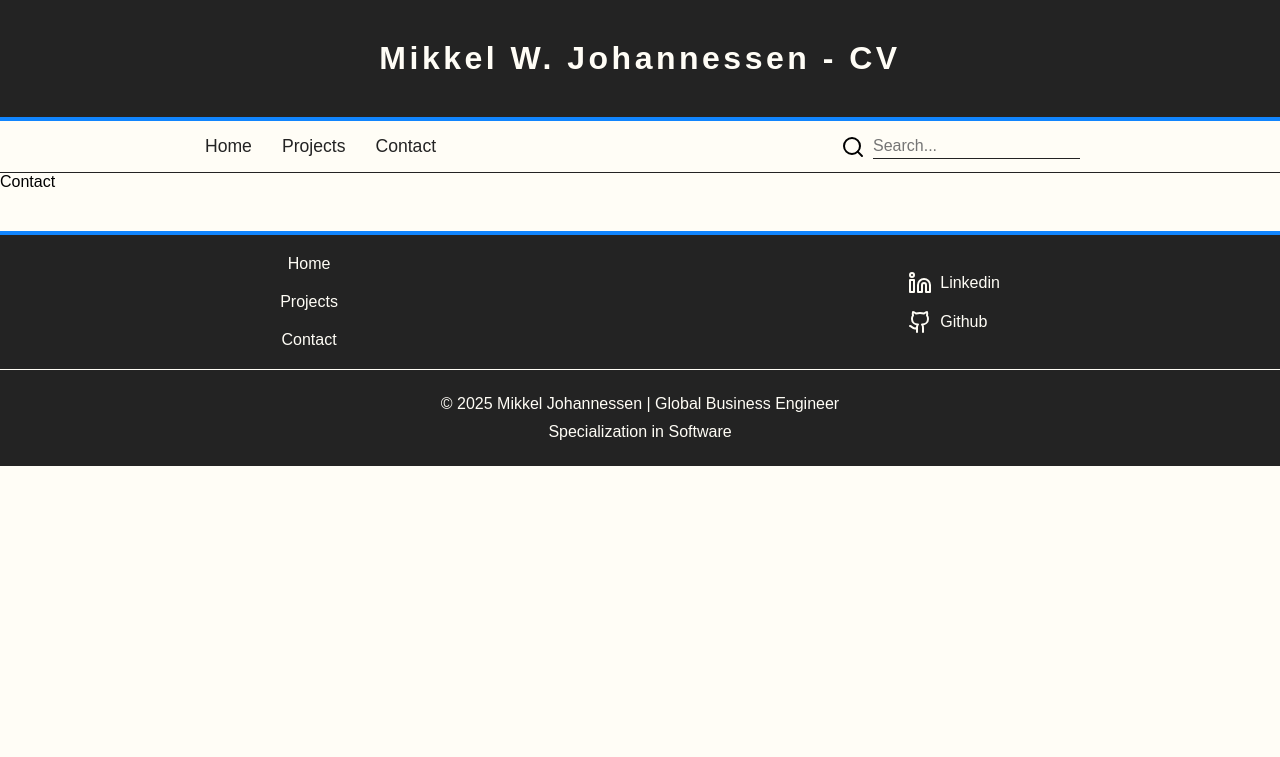
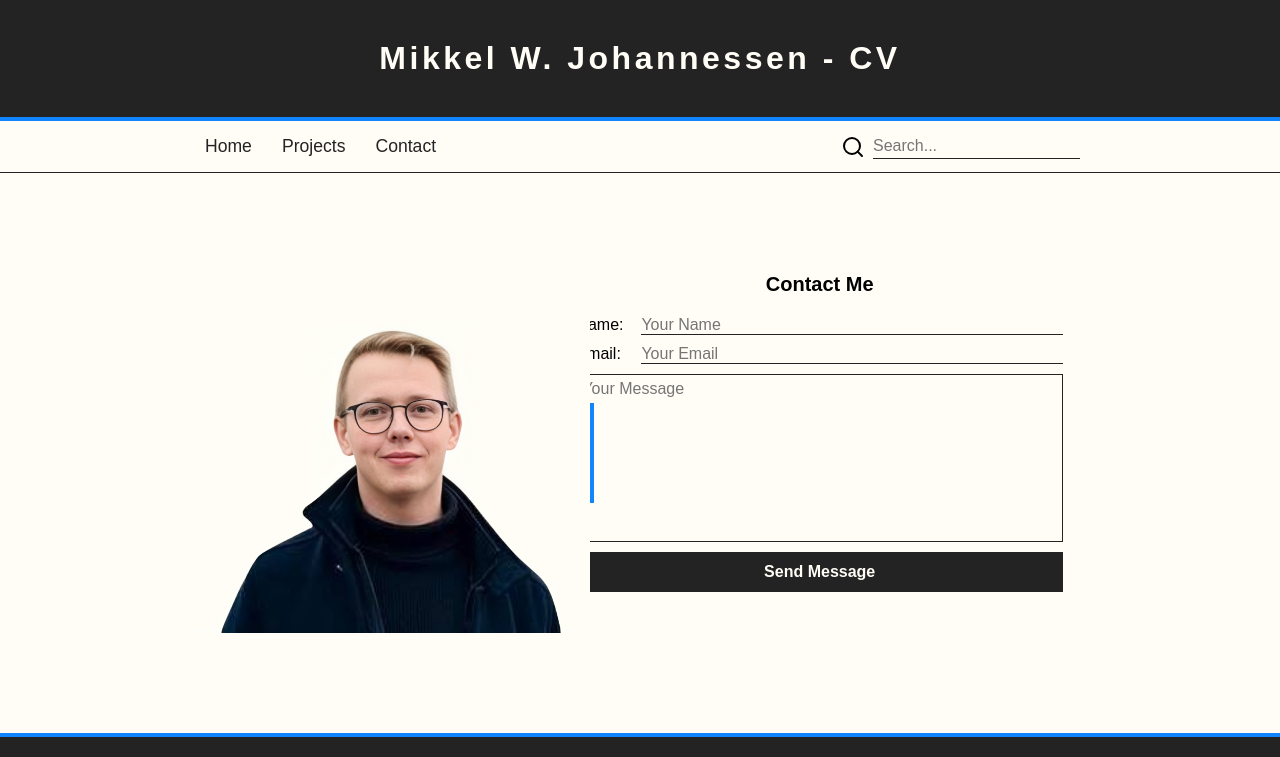
Before and after one commit to Mwaldemar/Resume, a Next.js app: page /contact in a window 1280 px wide. Shown: the top 757 px of the page. Built offline with nearby package versions, Linux system fonts and the light colour scheme.

Commit message:
Set up a contact form with email service connected to my email

```diff
--- a/app/contact/contact.module.scss
+++ b/app/contact/contact.module.scss
@@ -0,0 +1,113 @@
+.container {
+  width: 70%;
+  margin: 100px auto;
+  display: flex;
+  flex-direction: row;
+
+  .pictureContainer {
+    width: 40%;
+    display: flex;
+    justify-content: space-between;
+    align-items: center;
+    position: relative;
+
+    .picture {
+    }
+
+    .border {
+      border-right: 4px solid var(--blue);
+      height: 100px;
+    }
+  }
+
+  .formContainer {
+    width: 60%;
+    border-left: 1px solid var(--lightGray);
+    display: flex;
+    justify-content: center;
+    flex-direction: column;
+    padding: 0 25px;
+
+    .title {
+      text-align: center;
+      font-weight: bold;
+      font-size: 1.25rem;
+      margin-bottom: 20px;
+    }
+
+    .form {
+      display: flex;
+      flex-direction: column;
+      height: 90%;
+
+      .inputContainer {
+        display: flex;
+        flex-direction: row;
+        gap: 10px;
+
+        > div {
+          min-width: 55px;
+        }
+
+        .input {
+          all: unset;
+          margin-bottom: 10px;
+          border-bottom: 1px solid var(--black);
+          width: 100%;
+        }
+      }
+
+      .textarea,
+      .button {
+        all: unset;
+        border: 1px solid var(--black);
+        padding: 5px;
+        transition: all 0.3s ease;
+
+        &.button {
+          background-color: var(--black);
+          color: var(--eggWhite);
+          font-weight: bold;
+          padding: 10px;
+          &:hover {
+            background-color: var(--darkGray);
+            cursor: pointer;
+          }
+        }
+      }
+
+      .textarea {
+        word-wrap: break-word;
+        white-space: normal;
+        flex-grow: 1;
+        margin-bottom: 10px;
+      }
+
+      .button {
+        text-align: center;
+      }
+    }
+
+    .statusMessageContainer {
+      display: flex;
+      justify-content: center;
+      align-items: center;
+      padding: 5px;
+      height: 10%;
+
+      .statusMessage {
+        display: flex;
+        align-items: center;
+        gap: 5px;
+
+        &.success {
+          color: #008000;
+        }
+
+        &.error {
+          color: #930101;
+        }
+      }
+    }
+  }
+}
--- a/app/contact/page.tsx
+++ b/app/contact/page.tsx
@@ -1,9 +1,112 @@
-import React from "react";
+"use client";
+import { useState, ChangeEvent, FormEvent } from "react";
+import styles from './contact.module.scss';
+import { AlertCircle, CheckCircle } from "lucide-react";
+import emailjs from "emailjs-com";
+import Image from "next/image";
+import clsx from "clsx";
 
-const Contact = () => {
-    return (
-        <div>Contact</div>
-    )
+// https://dev.to/high5dev/how-to-send-emails-via-emailjs-in-a-nextjs-application-44p5
+
+interface FormData {
+    name: string;
+    email: string;
+    message: string;
 }
 
-export default Contact;
+export default function ContactForm() {
+    const [formData, setFormData] = useState<FormData>({
+        name: "",
+        email: "",
+        message: "",
+    });
+    const [status, setStatus] = useState<string | null>(null);
+
+    const handleChange = (e: ChangeEvent<HTMLInputElement | HTMLTextAreaElement>) => {
+        setFormData({ ...formData, [e.target.name]: e.target.value });
+    };
+
+
+    const sendEmail = async (formData: FormData) => {
+        try {
+            const res = await emailjs.send(
+                process.env.NEXT_PUBLIC_EMAILJS_SERVICE_ID!,
+                process.env.NEXT_PUBLIC_EMAILJS_TEMPLATE_ID!,
+                { ...formData },
+                process.env.NEXT_PUBLIC_EMAILJS_PUBLIC_KEY!
+            );
+
+            if (res.status === 200) {
+                setStatus("success");
+                setFormData({ name: "", email: "", message: "" });
+            } else {
+                setStatus("error");
+            }
+        } catch (error) {
+            console.error("Error sending email:", error);
+            setStatus("error");
+        }
+    };
+
+    const handleSubmit = (e: FormEvent) => {
+        e.preventDefault();
+        sendEmail(formData);
+    };
+
+    return (
+        <div className={styles.container}>
+            <div className={styles.pictureContainer}>
+                <Image src={"/mikkel2.png"} width={400} height={360} alt="Mikkel picture" />
+                <div className={styles.border} />
+            </div>
+            <div className={styles.formContainer}>
+                <div className={styles.title}>Contact Me</div>
+                <form onSubmit={handleSubmit} className={styles.form}>
+                    <div className={styles.inputContainer}>
+                        <div>Name:</div>
+                        <input
+                            name="name"
+                            placeholder="Your Name"
+                            onChange={handleChange}
+                            required
+                            className={styles.input}
+                            value={formData.name}
+                        />
+                    </div>
+                    <div className={styles.inputContainer}>
+                        <div>Email:</div>
+                        <input
+                            type="email"
+                            name="email"
+                            placeholder="Your Email"
+                            onChange={handleChange}
+                            required
+                            className={styles.input}
+                            value={formData.email}
+                        />
+                    </div>
+                    <textarea
+                        name="message"
+                        placeholder="Your Message"
+                        rows={4}
+                        onChange={handleChange}
+                        required
+                        className={styles.textarea}
+                        value={formData.message}
+                    />
+                    <button type="submit" className={styles.button}>Send Message</button>
+                </form>
+                <div className={styles.statusMessageContainer}>
+                    {status && (
+                        <div
+                            className={clsx(styles.statusMessage, status === "success" && styles.success, status === "error" && styles.error)}
+                        >
+                            {status === "success" ? <CheckCircle size={20} /> : <AlertCircle size={20} />}
+                            {status === "success" ? "Email sent successfully!" : "Something went wrong. Try again."}
+                        </div>
+                    )}
+                </div>
+            </div>
+        </div >
+    );
+}
--- a/app/globalStyles/globalThemes.scss
+++ b/app/globalStyles/globalThemes.scss
@@ -4,5 +4,7 @@
   --black: #232323;
   --orange: #dda853;
   --blue: #1185fe;
+  --hoverBlue: #4aa2ff;
   --lightGray: #d5d5d5;
+  --darkGray: #4e4e4e;
 }
--- a/app/page.tsx
+++ b/app/page.tsx
@@ -50,7 +50,7 @@ export default function Home() {
       <div className={styles.heroContainer}>
         <div className={styles.hero}>
           <div className={styles.pictureContainer}>
-            <Image className={styles.picture} width={150} height={150} alt={""} src={"/mikkel.jpg"} />
+            <Image className={styles.picture} width={150} height={150} alt={"Mikkel"} src={"/mikkel2.png"} />
           </div>
           <div className={styles.personalInfo}>
             <div className={styles.headers}>Contact</div>
--- a/next.config.ts
+++ b/next.config.ts
@@ -3,7 +3,7 @@ import type { NextConfig } from "next";
 const nextConfig: NextConfig = {
   sassOptions: {
     additionalData: `@import 'app/globalStyles/mixins.scss';`
-  }
+  },
 };
 
 export default nextConfig;
--- a/package.json
+++ b/package.json
@@ -10,6 +10,7 @@
   },
   "dependencies": {
     "clsx": "^2.1.1",
+    "emailjs-com": "^3.2.0",
     "gray-matter": "^4.0.3",
     "lucide-react": "^0.474.0",
     "markdown-to-jsx": "^7.7.3",
@@ -21,6 +22,7 @@
   "devDependencies": {
     "@eslint/eslintrc": "^3",
     "@types/node": "^20",
+    "@types/nodemailer": "^6.4.17",
     "@types/react": "^19",
     "@types/react-dom": "^19",
     "eslint": "^9",
--- a/projects/resume.md
+++ b/projects/resume.md
@@ -15,8 +15,8 @@ To demonstrate my knowledge of TypeScript, I’ve been using objects to map most
 
 The goal is to create an online presence that not only reflects my technical abilities but also serves as a professional portfolio for potential employers, and that's why i will keep adding projects to this website, that will give a little taste of what i have been working on (potentially with a few pictures).
 
-One of the metrics i will keep optimizing for is the lighthouse score; Right now it scores really well and the "lower" accessibility score is due to the contrast of the blue color on the off-white color, which i will not do anything about.
+One of the metrics i will keep optimizing for is the lighthouse score; Right now it scores really well on the "main"-page (home) and the "lower" accessibility score is due to the contrast of the blue color on the off-white color, which i will not do anything about.
 
-<img src="/lighthouse.png" alt="Lighthouse score for online resume">
+<img src="/lighthouse.PNG" alt="Lighthouse score for online resume">
 
 So far, it’s a great learning experience, and I look forward to further optimize the site and add more features.
```
Also changed, not shown: public/mikkel2.png (added), 1 other file (tests, documents, lock files or other folders).
